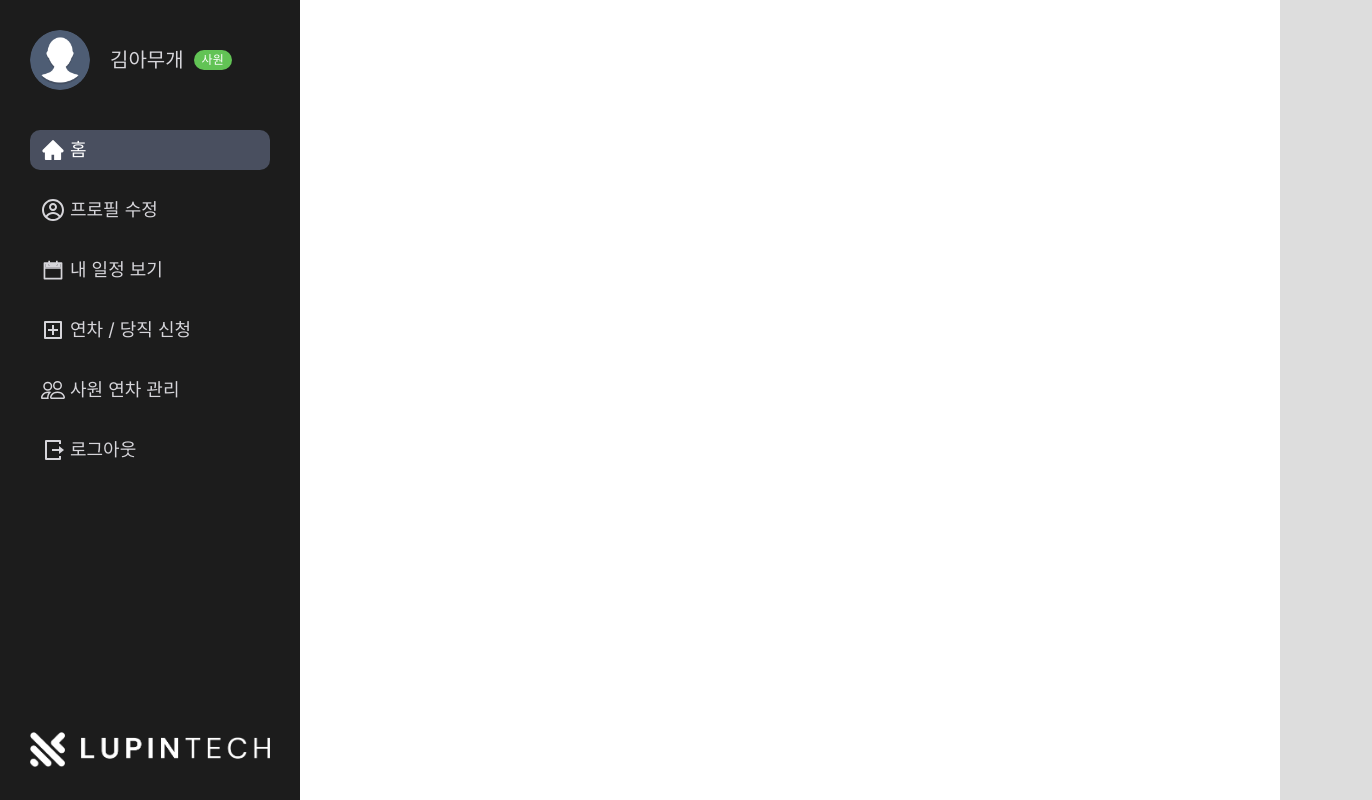
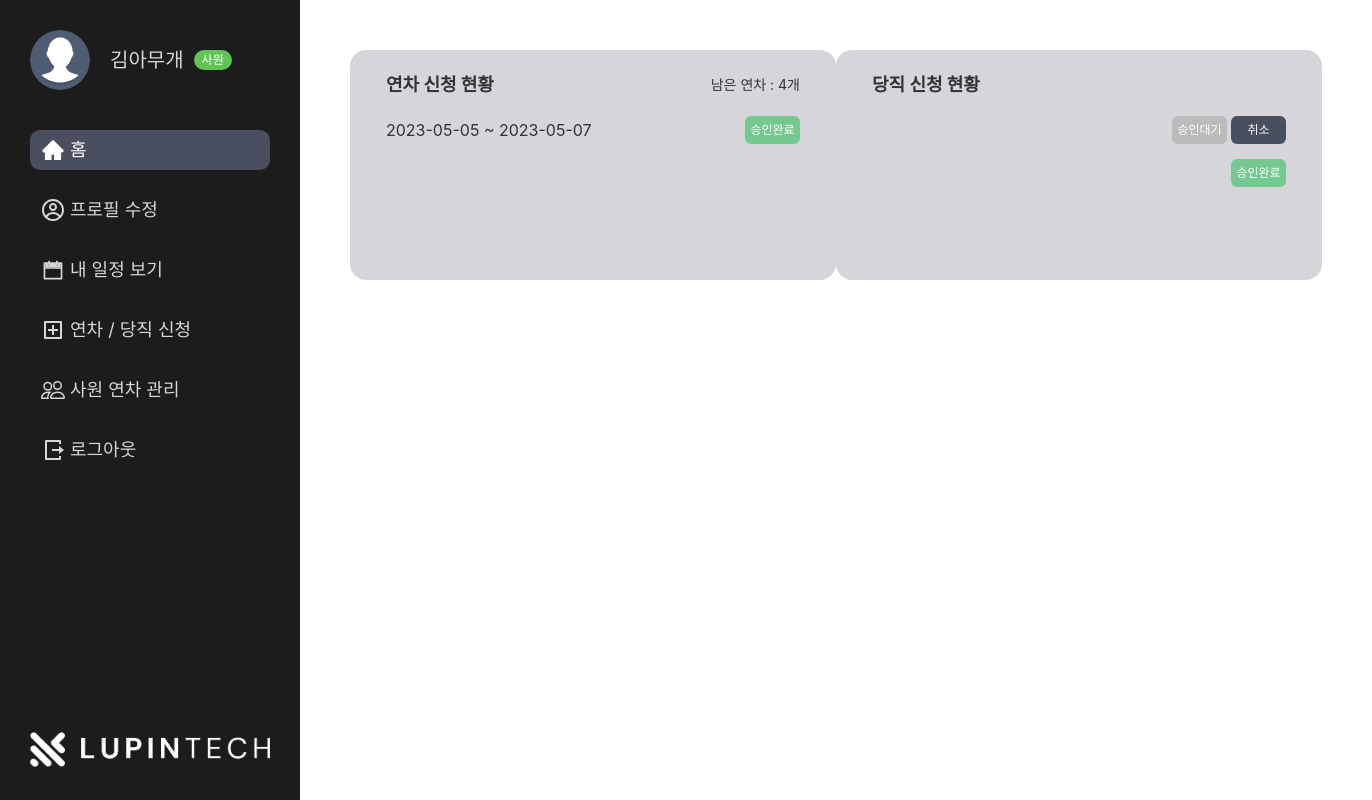
Before and after one commit to MiniTeam-5/MiniProject-FE, a React (Vite) app: page / in a window 1280 px wide. Shown: the whole page, 1372 px wide, since content can reach past the window. Built offline with nearby package versions, Linux system fonts and the light colour scheme; a web font is replaced by a local one.

Commit message:
✨ 유저메인 페이지의 연차/당직 현황 구현 (목업)
- user 타입에 따른 홈 화면 렌더링
- start_date의 최신순으로 정렬
- status 타입에 따른 태그 색상 및 버튼 렌더링

```diff
--- /dev/null
+++ b/src/components/ApplicationStatus/index.tsx
@@ -0,0 +1,78 @@
+import * as S from './styles';
+import { ApplicationStatusProps } from '../../interfaces/application';
+
+function index({ title, annualList, dutyList }: ApplicationStatusProps) {
+  return (
+    <S.ApplicationStatus>
+      <S.Header>
+        <S.Type>{title}</S.Type>
+
+        {annualList && <S.NumberOfAnnual>남은 연차 : 4개</S.NumberOfAnnual>}
+      </S.Header>
+
+      {/* 연차 신청 현황 */}
+      {annualList && (
+        <S.List>
+          {annualList?.map((annual, index) => {
+            const { status, start_date, end_date } = annual;
+
+            let statusKr = status;
+            if (statusKr === 'approve') statusKr = '승인완료';
+            else if (statusKr === 'wait') statusKr = '승인대기';
+            else if (statusKr === 'reject') statusKr = '승인거절';
+
+            return (
+              <S.StatusItem key={index}>
+                <p>
+                  {start_date} ~ {end_date}
+                </p>
+
+                <S.StatusTagGroup>
+                  <S.StatusTag status={status}>{statusKr}</S.StatusTag>
+
+                  {status === 'wait' && (
+                    <S.StatusTag as='button' cancel>
+                      취소
+                    </S.StatusTag>
+                  )}
+                </S.StatusTagGroup>
+              </S.StatusItem>
+            );
+          })}
+        </S.List>
+      )}
+
+      {/* 당직 신청 현황 */}
+      {dutyList && (
+        <S.List>
+          {dutyList?.map((duty, index) => {
+            const { start_date, status } = duty;
+
+            let statusKr = status;
+            if (statusKr === 'approve') statusKr = '승인완료';
+            else if (statusKr === 'wait') statusKr = '승인대기';
+            else if (statusKr === 'reject') statusKr = '승인거절';
+
+            return (
+              <S.StatusItem key={index}>
+                <p>{start_date}</p>
+
+                <S.StatusTagGroup>
+                  <S.StatusTag status={status}>{statusKr}</S.StatusTag>
+
+                  {status === 'wait' && (
+                    <S.StatusTag as='button' cancel>
+                      취소
+                    </S.StatusTag>
+                  )}
+                </S.StatusTagGroup>
+              </S.StatusItem>
+            );
+          })}
+        </S.List>
+      )}
+    </S.ApplicationStatus>
+  );
+}
+
+export default index;
--- /dev/null
+++ b/src/components/ApplicationStatus/styles.ts
@@ -0,0 +1,73 @@
+import styled from 'styled-components';
+
+interface StatusTagType {
+  status?: string;
+  cancel?: boolean;
+}
+
+export const ApplicationStatus = styled.div`
+  display: flex;
+  flex-direction: column;
+  justify-content: flex-start;
+  width: 486px;
+  height: 230px;
+  padding: 26px 36px;
+  border-radius: 16px;
+  background-color: ${({ theme }) => theme.color.navbarText};
+  color: ${({ theme }) => theme.color.text};
+`;
+
+export const Header = styled.header`
+  display: flex;
+  justify-content: space-between;
+  align-items: center;
+  margin-bottom: 16px;
+`;
+
+export const Type = styled.h3`
+  font-size: 18px;
+  font-weight: 700;
+`;
+
+export const NumberOfAnnual = styled.p`
+  font-size: 14px;
+`;
+
+export const List = styled.ol`
+  flex-grow: 1;
+  overflow-y: auto;
+
+  &::-webkit-scrollbar {
+    display: none;
+  }
+`;
+
+export const StatusItem = styled.li`
+  display: flex;
+  justify-content: space-between;
+  align-items: center;
+  height: 40px;
+  padding: 11px 0;
+  margin-bottom: 3px;
+`;
+
+export const StatusTagGroup = styled.div``;
+
+export const StatusTag = styled.strong<StatusTagType>`
+  display: inline-flex;
+  justify-content: center;
+  align-items: center;
+  width: 55px;
+  height: 28px;
+  margin-left: ${({ cancel }) => cancel && '4px'};
+  color: ${({ theme }) => theme.color.buttonText};
+  font-size: 12px;
+  font-weight: 400;
+  border-radius: 6px;
+  background-color: ${({ status, cancel, theme }) => {
+    if (cancel) return theme.color.navbarActive;
+    if (status === 'approve') return theme.color.status03;
+    else if (status === 'wait') return theme.color.status01;
+    else return theme.color.status02;
+  }};
+`;
--- /dev/null
+++ b/src/components/UserMain/index.tsx
@@ -0,0 +1,23 @@
+import ApplicationStatus from '../ApplicationStatus';
+import temp from '../../mockup/schedule_login.json';
+import * as S from './styles';
+
+function index() {
+  function sortByStartDate(a: { start_date: string }, b: { start_date: string }): number {
+    const dateA = a['start_date'] ? new Date(a['start_date']).getTime() : 0;
+    const dateB = b['start_date'] ? new Date(b['start_date']).getTime() : 0;
+    return dateA < dateB ? 1 : -1;
+  }
+
+  const annualList = temp.data.filter((item) => item.type === 'annual').sort(sortByStartDate);
+  const dutyList = temp.data.filter((item) => item.type === 'duty').sort(sortByStartDate);
+
+  return (
+    <S.UserMain>
+      <ApplicationStatus title='연차 신청 현황' annualList={annualList} />
+      <ApplicationStatus title='당직 신청 현황' dutyList={dutyList} />
+    </S.UserMain>
+  );
+}
+
+export default index;
--- /dev/null
+++ b/src/components/UserMain/styles.ts
@@ -0,0 +1,7 @@
+import styled from 'styled-components';
+
+export const UserMain = styled.div`
+  display: flex;
+  justify-content: space-between;
+  align-items: center;
+`;
--- /dev/null
+++ b/src/interfaces/application.ts
@@ -0,0 +1,13 @@
+export interface ApplicationList {
+  username: string;
+  type: string;
+  status: string;
+  start_date?: string;
+  end_date?: string;
+}
+
+export interface ApplicationStatusProps {
+  title: string;
+  annualList?: ApplicationList[];
+  dutyList?: ApplicationList[];
+}
--- a/src/pages/HomePage/index.tsx
+++ b/src/pages/HomePage/index.tsx
@@ -1,5 +1,10 @@
+import UserMain from '../../components/UserMain';
+import temp from '../../mockup/user_login.json';
+
 function HomePage() {
-  return <div></div>;
+  const user = temp.data[0].role;
+
+  return <div>{user === 'USER' ? <UserMain /> : <>관리자 메인</>}</div>;
 }
 
 export default HomePage;
```
